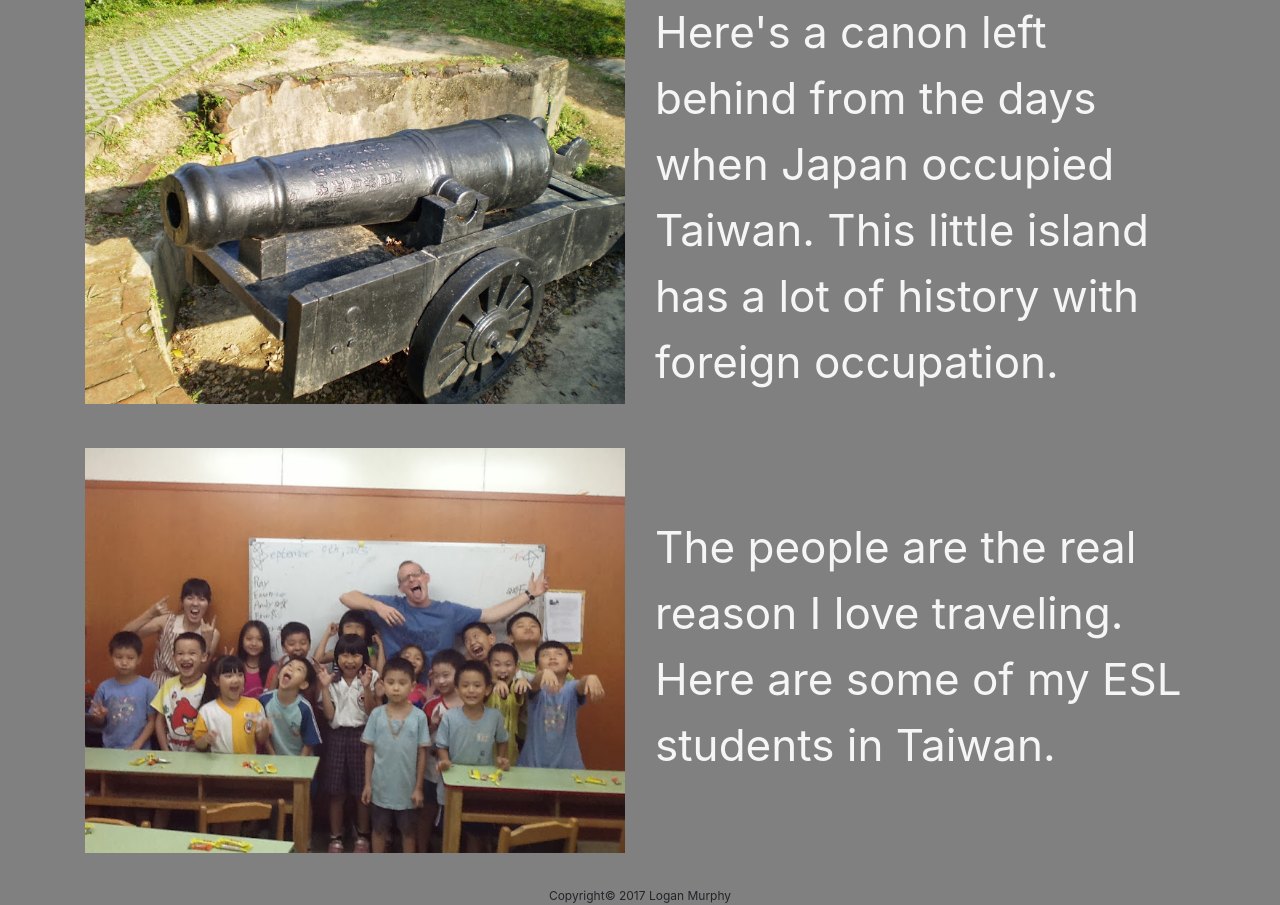
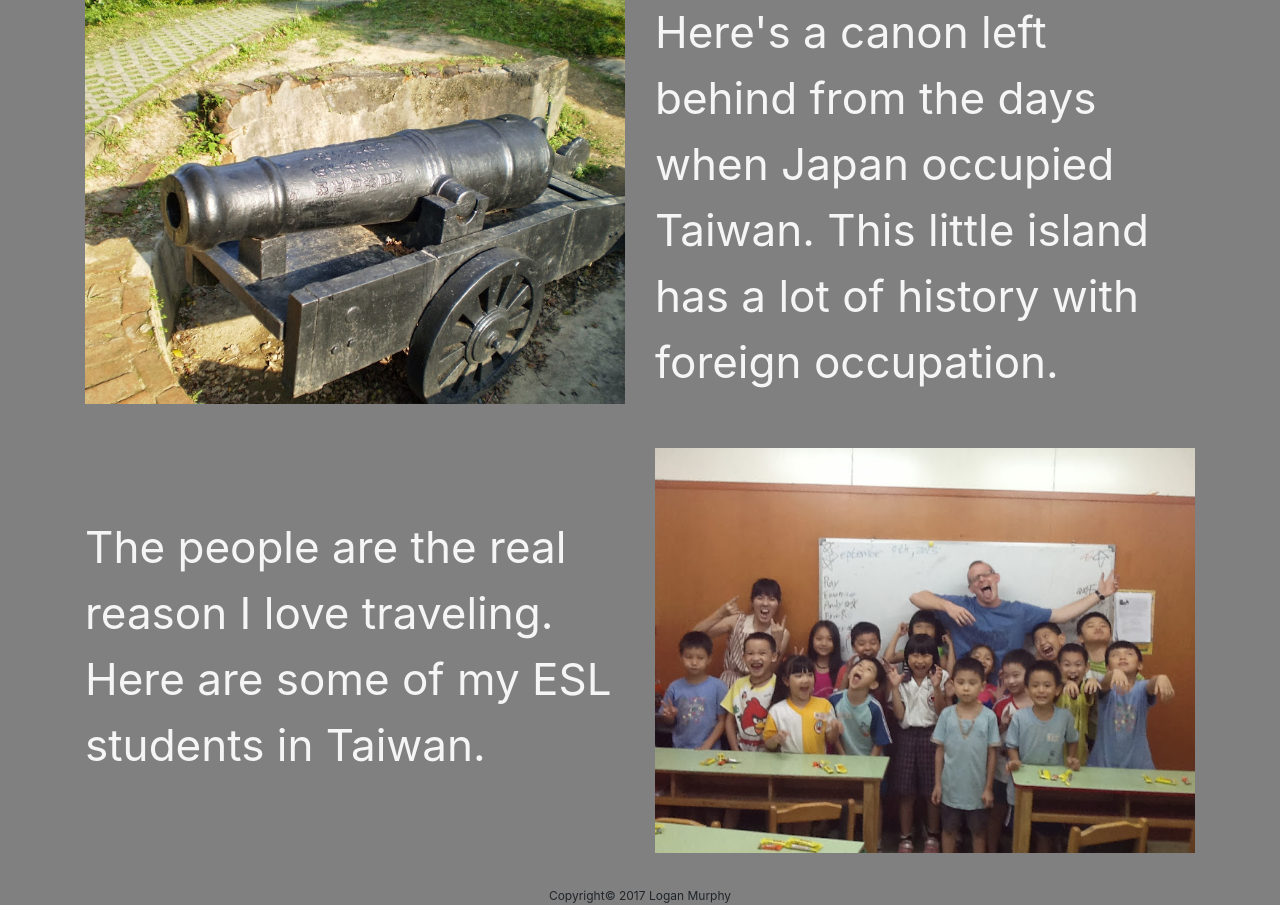
Before and after one commit to loganmurphy/my_hobby_app, a Python web app: template myapp/templates/travel.html in a window 1280 px wide. Shown: the part 2140-3045 px from the top of the page. Run offline with Jinja, Linux system fonts and the light colour scheme; the template is opened without the code that fills it, so the values that code supplies are empty; some libraries are stand-ins or nearby versions.

```diff
--- a/myapp/templates/travel.html
+++ b/myapp/templates/travel.html
@@ -114,7 +114,7 @@
       </div>
     </div>
     <div class="container">
-      <div class="wrap row">
+      <div class="wrap row flipped">
         <div class="col-xs6 col-sm-12 col-lg-6">
           <picture>
             <img src="/static/img/ESL.jpg" style="width:100%;">
```
